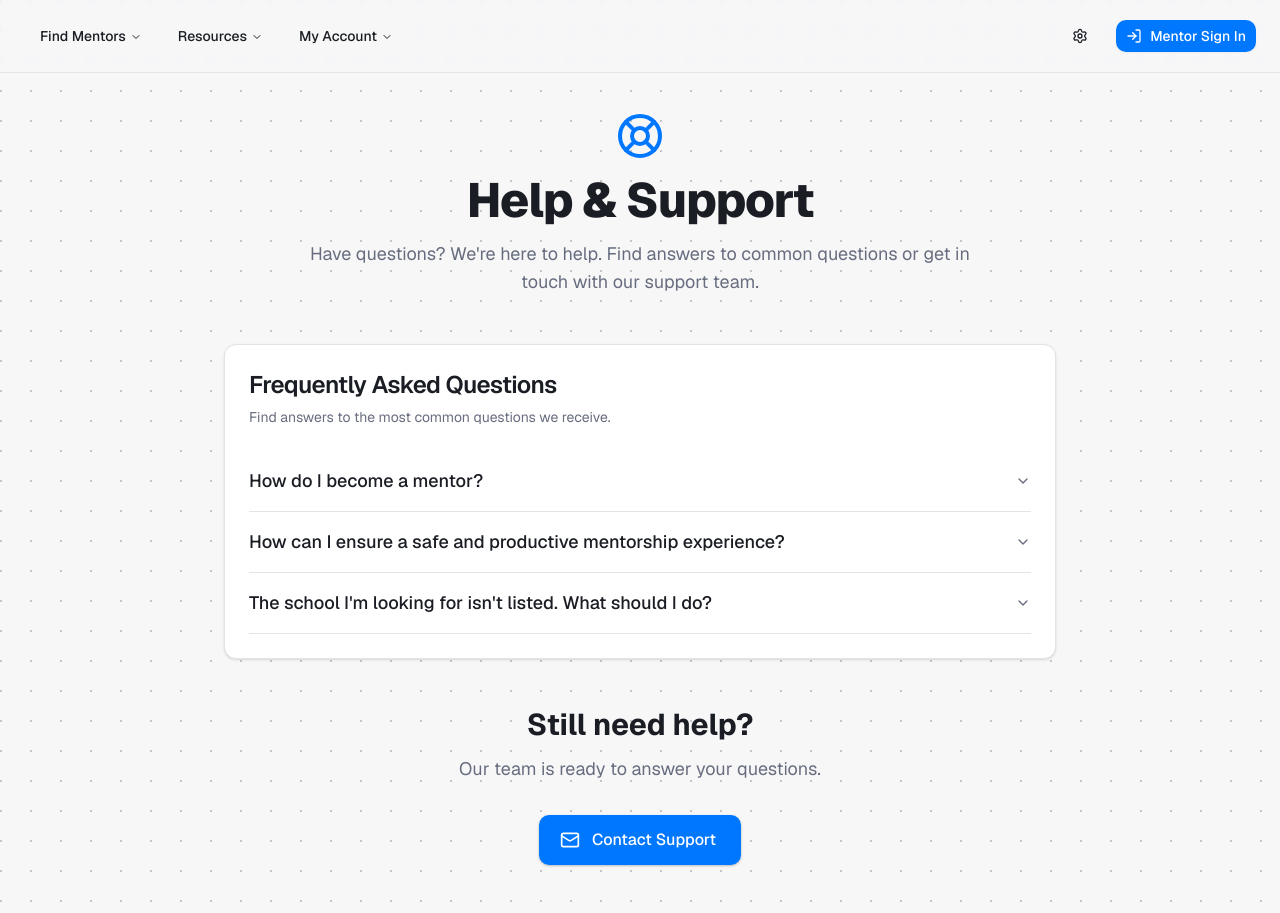
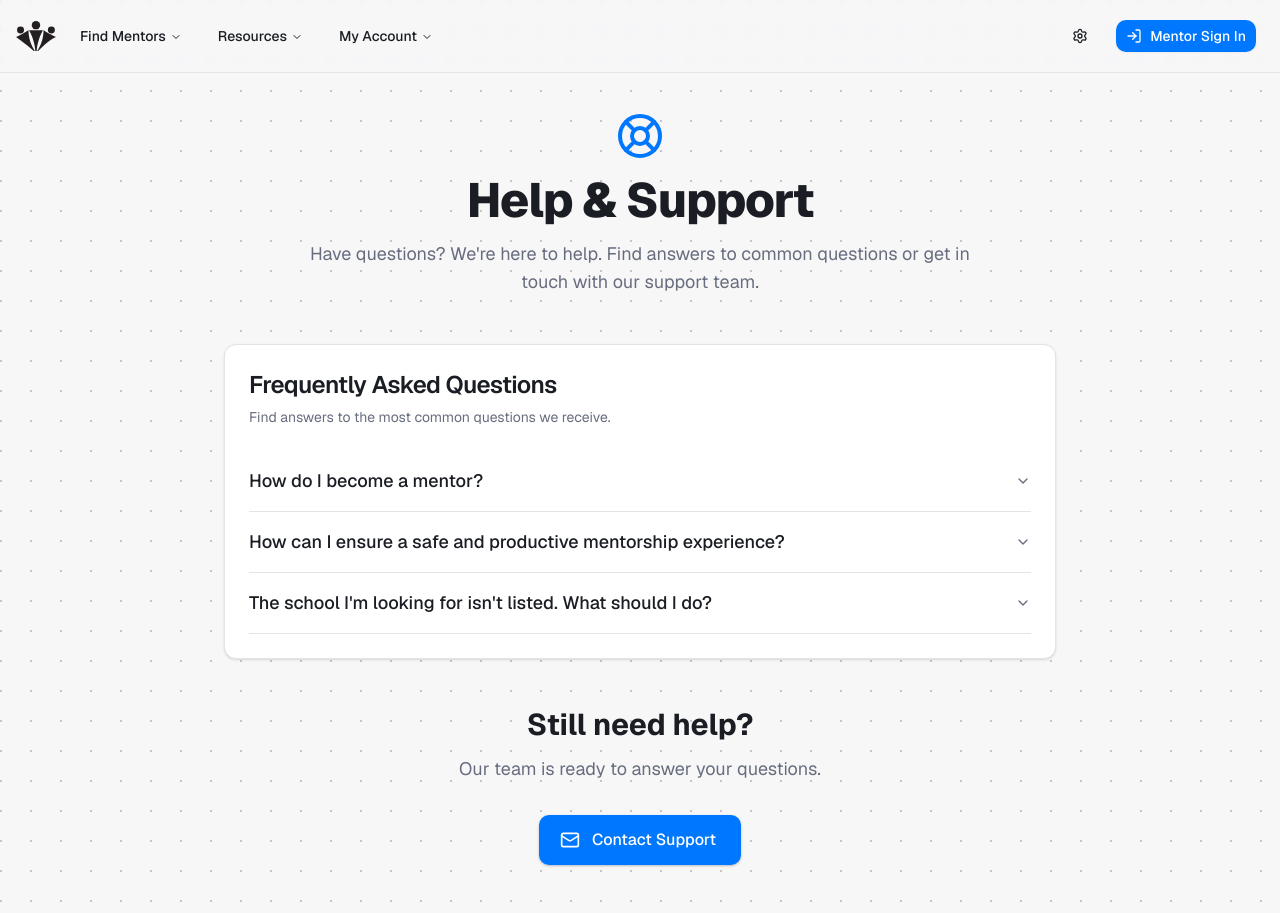
Before and after one commit to discuno/discuno, a Next.js app in the folder apps/web/: page /support in a window 1280 px wide. Built offline with nearby package versions, Linux system fonts and the light colour scheme; no server answers; what drizzle-zod would draw is missing.

Commit message:
feat: enhance navigation bar logo with improved styling and priority loading

```diff
--- a/apps/web/src/app/(app)/(layout)/nav/NavigationClient.tsx
+++ b/apps/web/src/app/(app)/(layout)/nav/NavigationClient.tsx
@@ -73,7 +73,7 @@
           isAuthenticated={isAuthenticated}
           onboardingStatus={onboardingStatus}
         />
-        <Link href="/">
+        <Link href="/" className="flex items-center">
           <ThemeAwareIconLogo />
         </Link>
         {/* Desktop navigation */}
--- a/apps/web/src/components/shared/ThemeAwareIconLogo.tsx
+++ b/apps/web/src/components/shared/ThemeAwareIconLogo.tsx
@@ -9,7 +9,7 @@
         width={40}
         height={40}
         className="hidden dark:block"
-        style={{ width: 'auto', height: 'auto' }}
+        priority
       />
       <Image
         src="/logos/black-icon-logo.svg"
@@ -17,7 +17,7 @@
         width={40}
         height={40}
         className="block dark:hidden"
-        style={{ width: 'auto', height: 'auto' }}
+        priority
       />
     </>
   )
```
